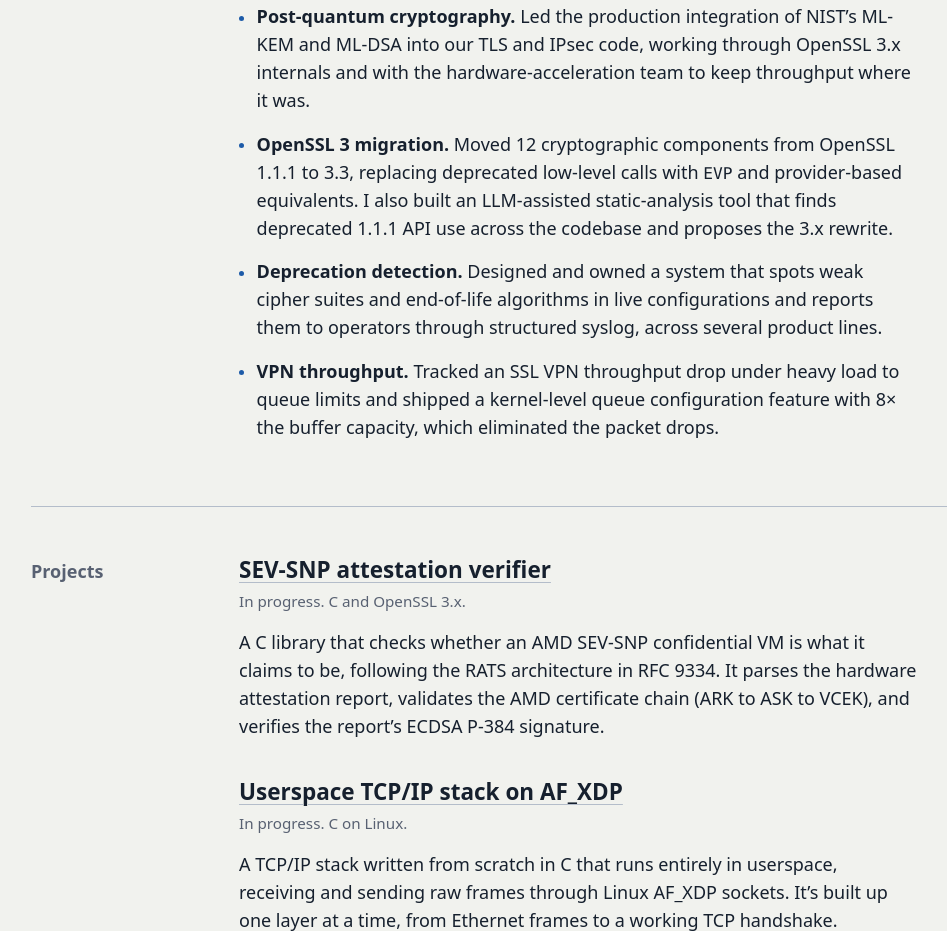
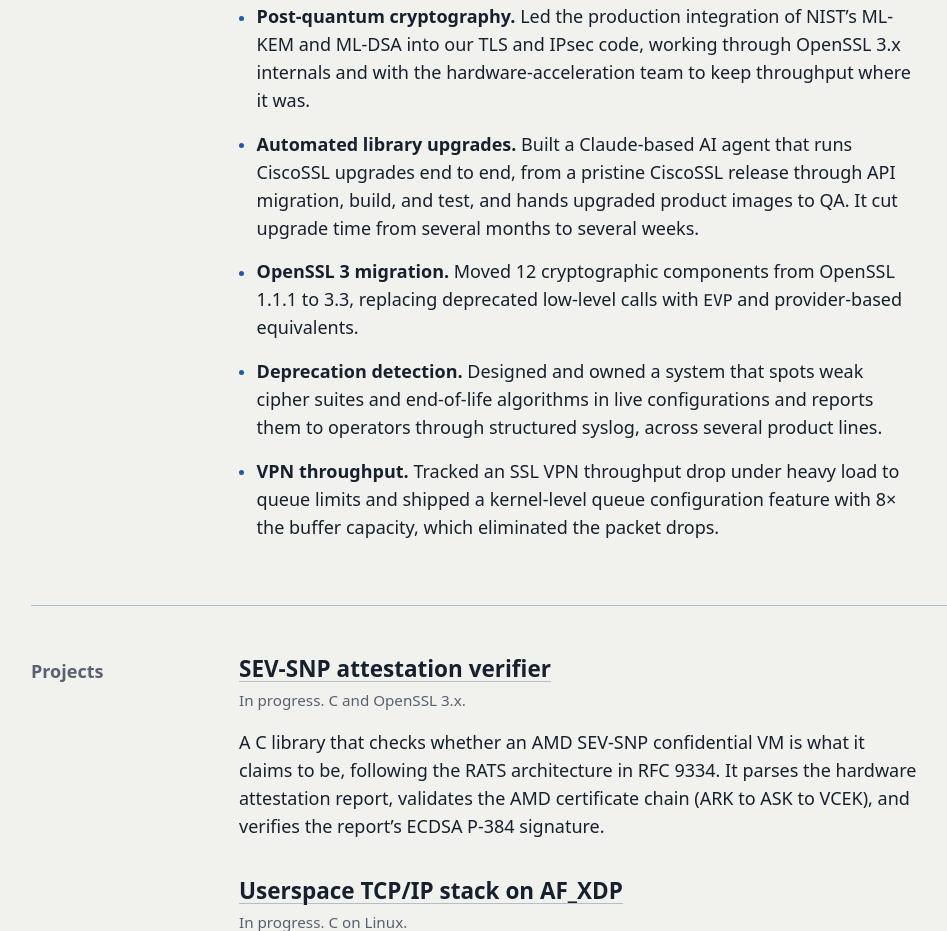
Before and after one commit to tylerharsell/personal-website, a plain HTML site: page index.html in a window 1280 px wide. Shown: the part 889-1820 px from the top of the page, without its empty margins (49-996 px from the left). Drawn offline with Linux system fonts and the light colour scheme; a web font is replaced by a local one.

Commit message:
Describe the CiscoSSL upgrade agent
Co-Authored-By: Claude Opus 5.5 <noreply@anthropic.com>
Claude-Session: https://claude.ai/code/session_0151HSfYSmKSgyvTN2yhY5i4

```diff
--- a/index.html
+++ b/index.html
@@ -158,7 +158,8 @@
         <p>I maintain the TLS 1.0–1.3 and IPsec implementations in Cisco’s security appliances and VPN client, which ship to enterprise customers worldwide. Day to day that means C, OpenSSL internals, CVE fixes, and validated crypto-library rollouts.</p>
         <ul class="work-list">
           <li><strong>Post-quantum cryptography.</strong> Led the production integration of NIST’s ML-KEM and ML-DSA into our TLS and IPsec code, working through OpenSSL 3.x internals and with the hardware-acceleration team to keep throughput where it was.</li>
-          <li><strong>OpenSSL 3 migration.</strong> Moved 12 cryptographic components from OpenSSL 1.1.1 to 3.3, replacing deprecated low-level calls with <code>EVP</code> and provider-based equivalents. I also built an LLM-assisted static-analysis tool that finds deprecated 1.1.1 API use across the codebase and proposes the 3.x rewrite.</li>
+          <li><strong>Automated library upgrades.</strong> Built a Claude-based AI agent that runs CiscoSSL upgrades end to end, from a pristine CiscoSSL release through API migration, build, and test, and hands upgraded product images to QA. It cut upgrade time from several months to several weeks.</li>
+          <li><strong>OpenSSL 3 migration.</strong> Moved 12 cryptographic components from OpenSSL 1.1.1 to 3.3, replacing deprecated low-level calls with <code>EVP</code> and provider-based equivalents.</li>
           <li><strong>Deprecation detection.</strong> Designed and owned a system that spots weak cipher suites and end-of-life algorithms in live configurations and reports them to operators through structured syslog, across several product lines.</li>
           <li><strong>VPN throughput.</strong> Tracked an SSL VPN throughput drop under heavy load to queue limits and shipped a kernel-level queue configuration feature with 8× the buffer capacity, which eliminated the packet drops.</li>
         </ul>
```
